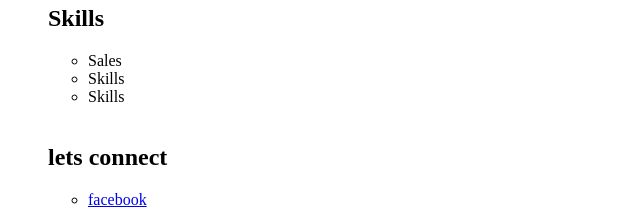
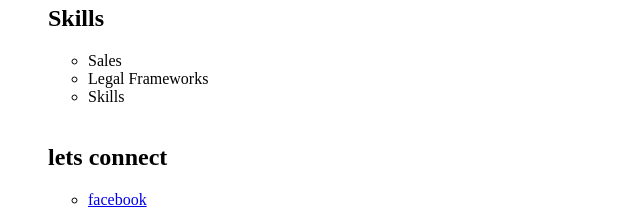
Before and after one commit to Wellthenletsdev/My-Digital-Resume, a plain HTML site: page index.html in a window 1280 px wide. Shown: the part 1109-1331 px from the top of the page, 0-640 px from the left. Drawn offline with Linux system fonts and the light colour scheme.

Commit message:
digital Resume
Digital Resume

```diff
--- a/index.html
+++ b/index.html
@@ -33,7 +33,7 @@
 <p>
     <ul>
         <li>Sales</li>
-        <li>Skills</li>
+        <li>Legal Frameworks</li>
         <li>Skills</li>
     </ul>
     <br>
```
